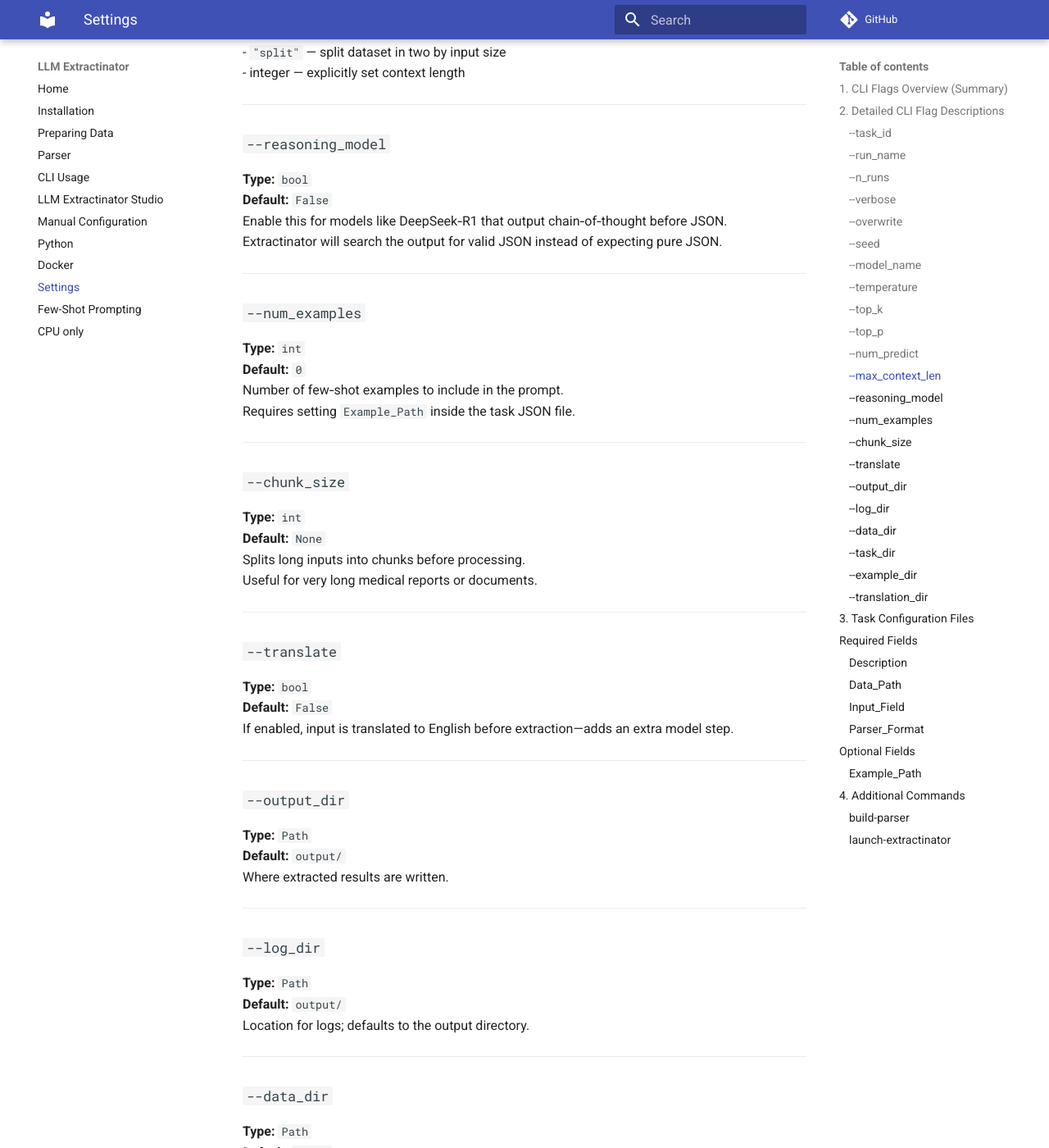
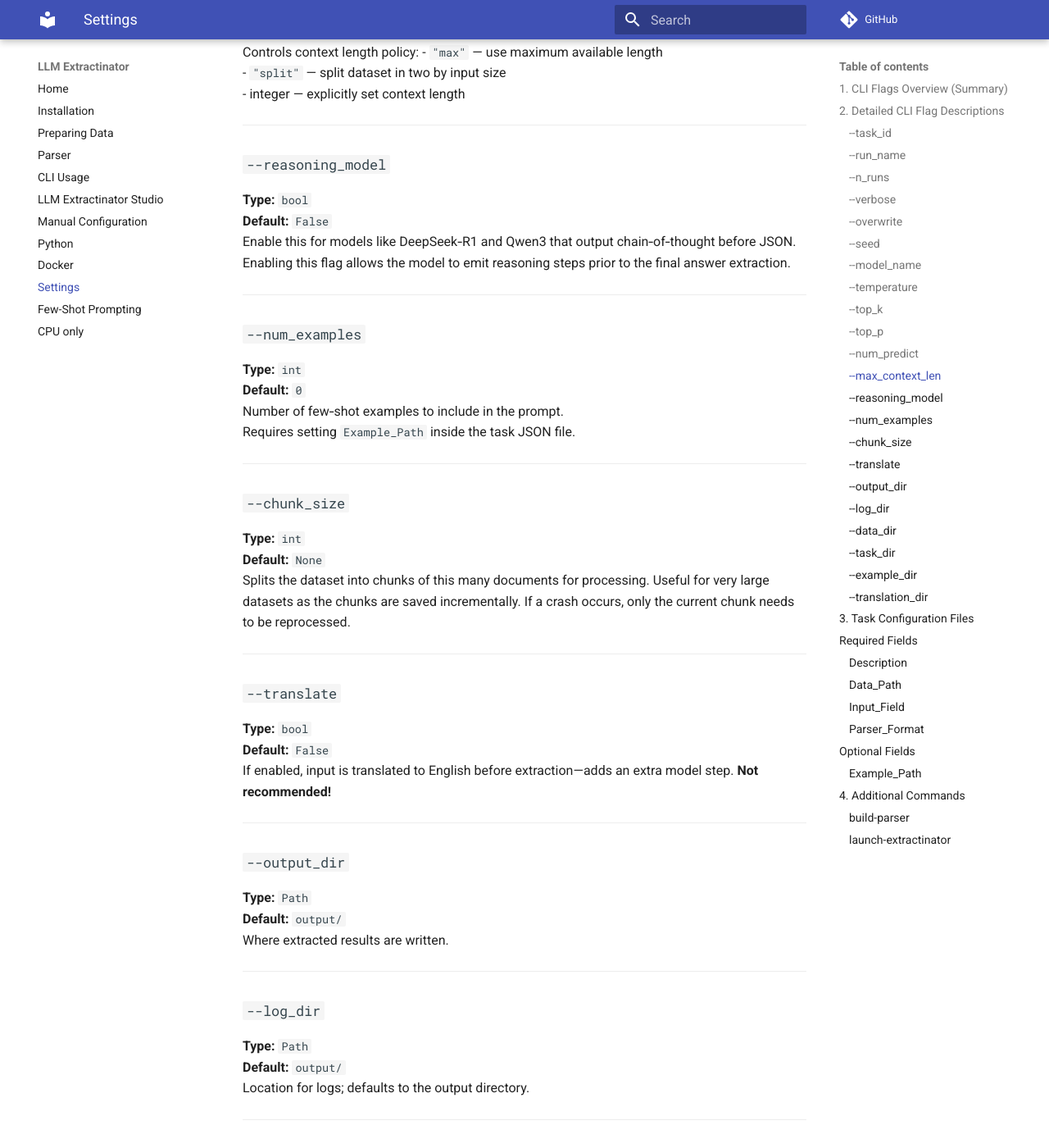
Before and after one commit to DIAGNijmegen/llm_extractinator, an MkDocs documentation site: the page built from docs/settings-reference.md, in a window 1280 px wide and 1400 px high, scrolled down 3756 px. Shown: the whole window at 82% size. Built offline with MkDocs 1.6.1 and Material for MkDocs 9.7.7, drawn with Linux system fonts in a browser that asks for light colours; comment, search, counter and statistics services are not loaded; some of the changed text lies outside the part shown.

Commit message:
bugfix docs

```diff
--- a/docs/settings-reference.md
+++ b/docs/settings-reference.md
@@ -72,7 +72,7 @@ Prints additional diagnostic information during execution.
 ### `--overwrite`
 **Type:** `bool`
 **Default:** `False`
-If enabled, existing run results in the output folder will be overwritten.
+If enabled, existing run results in the output folder will be overwritten. If disabled, the tool will skip processing if output already exists.
 
 ---
 
@@ -133,8 +133,8 @@ Controls context length policy:
 ### `--reasoning_model`
 **Type:** `bool`
 **Default:** `False`
-Enable this for models like DeepSeek‑R1 that output chain‑of‑thought before JSON.
-Extractinator will search the output for valid JSON instead of expecting pure JSON.
+Enable this for models like DeepSeek‑R1 and Qwen3 that output chain‑of‑thought before JSON.
+Enabling this flag allows the model to emit reasoning steps prior to the final answer extraction.
 
 ---
 
@@ -149,15 +149,14 @@ Requires setting `Example_Path` inside the task JSON file.
 ### `--chunk_size`
 **Type:** `int`
 **Default:** `None`
-Splits long inputs into chunks before processing.
-Useful for very long medical reports or documents.
+Splits the dataset into chunks of this many documents for processing. Useful for very large datasets as the chunks are saved incrementally. If a crash occurs, only the current chunk needs to be reprocessed.
 
 ---
 
 ### `--translate`
 **Type:** `bool`
 **Default:** `False`
-If enabled, input is translated to English before extraction—adds an extra model step.
+If enabled, input is translated to English before extraction—adds an extra model step. **Not recommended!**
 
 ---
 
```
